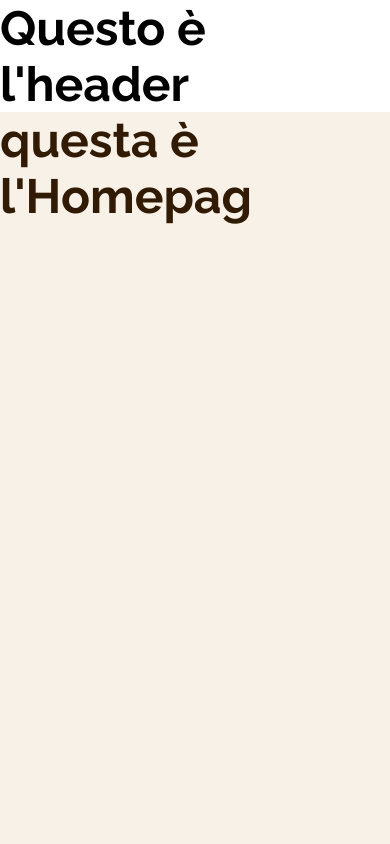
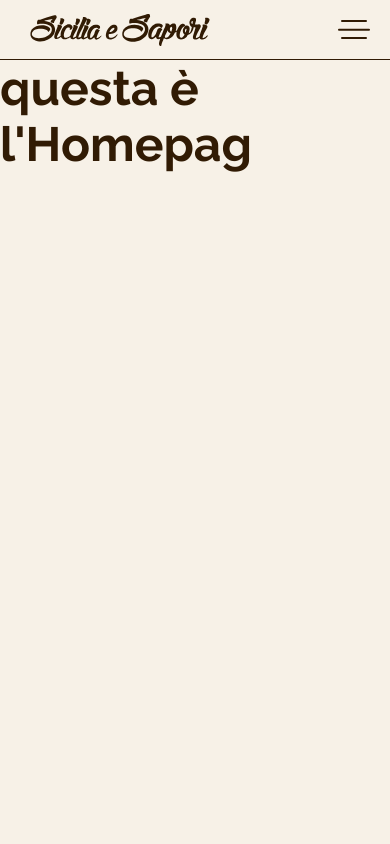
Before and after one commit to Giunta-Giovanni/sicilia_e_sapori_fe, a React (Vite) app: page /en in a window 390 px wide. Shown: the top 844 px of the page. Built offline with nearby package versions, Linux system fonts and the light colour scheme; a web font is replaced by a local one.

Commit message:
feat: add Header component with responsive design and language flags

```diff
--- a/package.json
+++ b/package.json
@@ -13,7 +13,8 @@
     "axios": "^1.9.0",
     "react": "^19.1.0",
     "react-dom": "^19.1.0",
-    "react-router-dom": "^7.6.1"
+    "react-router-dom": "^7.6.1",
+    "react-world-flags": "^1.6.0"
   },
   "devDependencies": {
     "@eslint/js": "^9.25.0",
--- a/src/components/visual/header/Header.jsx
+++ b/src/components/visual/header/Header.jsx
@@ -1,8 +1,78 @@
-//style
-import style from "./Header.module.css";
+// import Hooks
+import { useState } from "react";
+
+// import Styles
+import styles from './Header.module.css';
+
+// import Flag
+import Flag from 'react-world-flags';
+
+// Assets
+import fbLogoWhite from "../../../assets/svg/general/facebook-white.svg";
+import igLogoWhite from "../../../assets/svg/general/instagram-white.svg";
+import linearLogoBrown from "../../../assets/svg/logo/logo-header-brown.svg"
+import linearLogoWhite from "../../../assets/svg/logo/logo-header-white.svg"
 
 export default function Header() {
-    return (<>
-        <h1>Questo è l'header</h1>
-    </>)
+
+    const [isOpen, setIsOpen] = useState(false);
+
+    const toggleMenu = () => {
+        setIsOpen(prev => !prev);
+    };
+
+    return (
+        <header className={`${styles.headerWrapper} ${isOpen ? styles.inverted : null}`}>
+
+            {/* left */}
+            {/* headerLogo */}
+            <div className={styles.headerLogo}>
+                <a href="#home">
+                    <img src={!isOpen ? linearLogoBrown : linearLogoWhite} alt="#logo" />
+                </a>
+            </div>
+
+            {/* right */}
+            {/* headerHamburgher */}
+            <div className={`${styles.hamburger} ${isOpen ? styles.open : null}`} onClick={toggleMenu}>
+                <span></span>
+                <span></span>
+                <span></span>
+            </div>
+
+            {/* headerMenuHidden*/}
+            <nav className={`${styles.headerMenu} ${isOpen ? styles.open : ""}`}>
+
+                {/* headerMenuSection */}
+                <section className={`${styles.headerMenuSection} ${styles.hoverAnimation}`}>
+                    <a href="#home">HOME</a>
+                    <a href="#menu">MENÙ</a>
+                    <a href="#contact">CHI SIAMO</a>
+                </section>
+
+                {/* headerMenuSectionSecondary */}
+                <section className={`${styles.headerMenuSection} ${styles.secondary}`}>
+                    <a href="#italiano">ITALIANO <br />
+                        <Flag code="it" className="flag-icon" />
+                    </a>
+
+                    <a href="#inglese">INGLESE <br />
+                        <Flag code="gb" className="flag-icon" />
+                    </a>
+                </section>
+
+                {/* headerMenuSection secondary */}
+                <section className={`${styles.headerMenuSection} ${styles.secondary}`}>
+                    <a href="#facebook">
+                        <img className="social-logo" src={fbLogoWhite} alt="facebook" />
+                    </a>
+                    <a href="#instagram">
+                        <img className="social-logo" src={igLogoWhite} alt="instagram" />
+                    </a>
+                </section>
+
+            </nav>
+
+        </header >
+    );
 }
--- a/src/components/visual/header/Header.module.css
+++ b/src/components/visual/header/Header.module.css
@@ -0,0 +1,198 @@
+/* Header.jsx */
+.headerWrapper {
+    height: 60px;
+    background-color: var(--primary-white);
+    border-bottom: 1px solid var(--primary-brown);
+    display: flex;
+    align-items: center;
+    justify-content: space-between;
+    padding: 0 40px;
+    transition: 0.3s ease;
+}
+
+@media (max-width:576px) {
+    .headerWrapper {
+        padding: 0 20px;
+    }
+}
+
+.headerWrapper.inverted {
+    background-color: var(--primary-brown);
+    border-bottom: 1px solid var(--primary-white);
+}
+
+/* left */
+/* headerLogo */
+.headerLogo {
+    height: 2rem;
+    overflow: hidden;
+}
+
+.headerLogo img {
+    height: 100%;
+    width: 200px;
+}
+
+/* header-hamburgher */
+.hamburger {
+    position: relative;
+    width: 2rem;
+    height: 1.2rem;
+    cursor: pointer;
+    display: flex;
+    align-items: center;
+    justify-content: center;
+}
+
+.hamburger span {
+    position: absolute;
+    height: 2.5px;
+    background-color: var(--primary-brown);
+    transition: all 0.3s ease;
+    border-radius: 5px;
+}
+
+.hamburger span:nth-child(1) {
+    top: 0;
+    width: 1.6rem;
+}
+
+.hamburger span:nth-child(2) {
+    top: 50%;
+    transform: translateY(-50%);
+    width: 2rem;
+}
+
+.hamburger span:nth-child(3) {
+    bottom: 0;
+    width: 1.6rem;
+}
+
+.hamburger.open span:nth-child(1) {
+    transform: rotate(45deg);
+    top: 50%;
+}
+
+.hamburger.open span:nth-child(2) {
+    opacity: 0;
+}
+
+.hamburger.open span:nth-child(3) {
+    transform: rotate(-45deg);
+    bottom: auto;
+    top: 50%;
+}
+
+.headerWrapper.inverted .hamburger span {
+    background-color: var(--primary-white);
+}
+
+/* headerMenuHidden */
+.headerMenu {
+    position: fixed;
+    top: 60px;
+    left: 0;
+    width: 100vw;
+    height: calc(100vh - 50px);
+    background-color: var(--primary-brown);
+    z-index: 1000;
+    display: flex;
+    align-items: center;
+    flex-direction: column;
+    overflow: scroll;
+
+    opacity: 0;
+    transition: opacity 0.3s ease, transform 0.3s ease;
+    pointer-events: none;
+}
+
+.headerMenu.open {
+    opacity: 1;
+    pointer-events: auto;
+}
+
+/* headerMenuSection */
+.headerMenuSection {
+    margin-top: 50px;
+    display: flex;
+    flex-direction: column;
+    align-items: center;
+}
+
+.headerMenuSection a {
+    position: relative;
+    margin: 10px 0 10px 0;
+    text-decoration: none;
+    font-size: 2.4rem;
+    color: var(--primary-white);
+    text-align: center;
+}
+
+.hover-animation a::after {
+    content: "";
+    position: absolute;
+    bottom: 0;
+    left: 50%;
+    width: 0%;
+    height: 1px;
+    background-color: var(--primary-white);
+    transition: width 0.5s ease, left 0.5s ease;
+}
+
+.hover-animation a:hover::after {
+    width: 100%;
+    left: 0;
+}
+
+/* header-menu-section-secondary */
+.header-menu-section.secondary {
+    flex-direction: row;
+    gap: 30px;
+}
+
+.header-menu-section.secondary a {
+    font-size: 1.2rem;
+    opacity: 0.6;
+    transition: 0.3s ease;
+}
+
+.header-menu-section.secondary a:hover {
+    opacity: 1;
+}
+
+.flag-icon {
+    width: 26px;
+    height: 16px;
+    object-fit: cover;
+    vertical-align: middle;
+    border-radius: 2px;
+}
+
+.social-logo {
+    width: 2rem;
+}
+
+
+
+
+
+
+
+
+
+
+
+
+
+/* ROBEEEEE TEST */
+.jumbotron {
+    height: 700px;
+    width: 100%;
+    background-color: var(--primary-white);
+}
+
+.robe-varie {
+    height: 700px;
+    width: 100%;
+    background-color: var(--primary-brown);
+}
```
Also changed, not shown: 1 other file (tests, documents, lock files or other folders).
